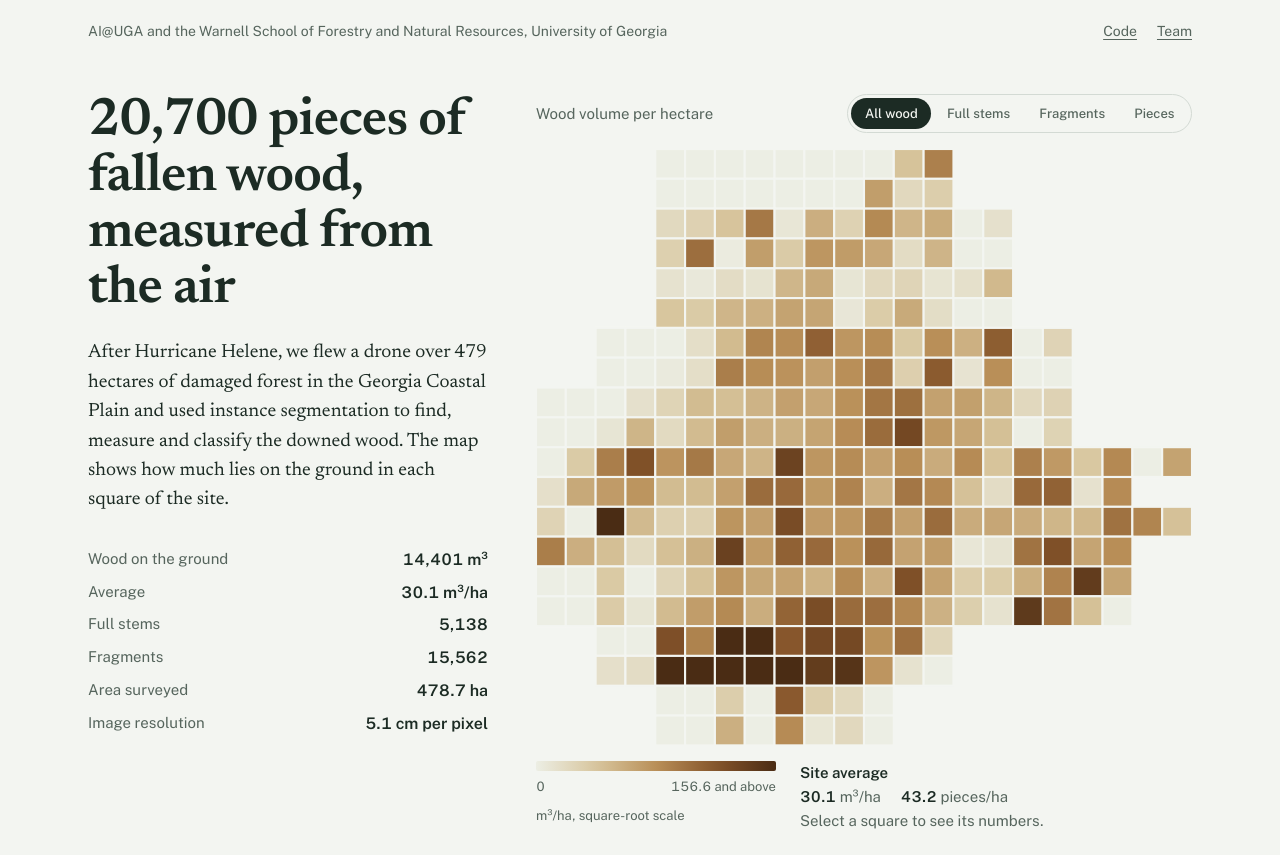
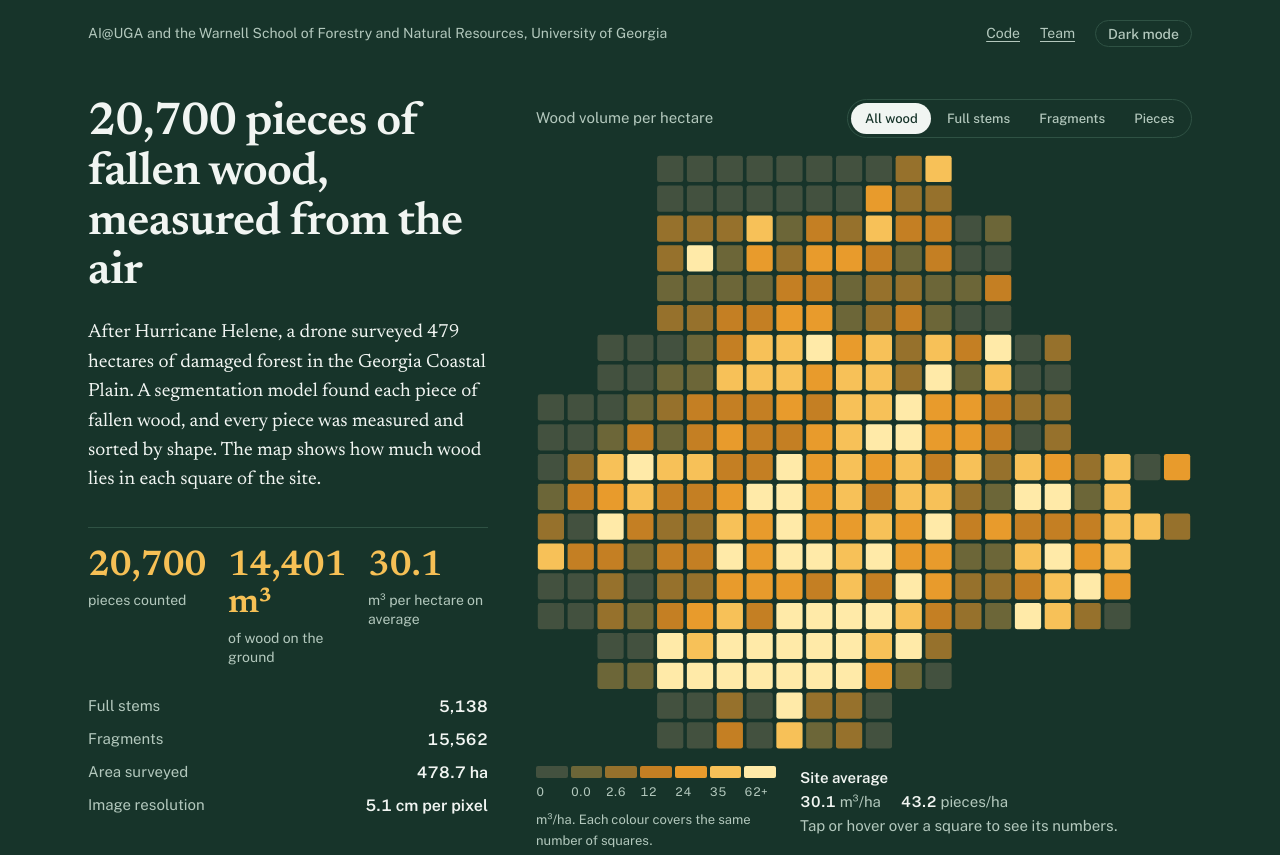
Before and after one commit to AI-UGA/fallen-tree-detection, a plain HTML site: page docs/index.html in a window 1280 px wide. Shown: the top 855 px of the page. Drawn offline with nearby package versions, Linux system fonts and the light colour scheme.

Commit message:
Project page, illustrated README and site assets

```diff
--- a/docs/index.html
+++ b/docs/index.html
@@ -19,11 +19,6 @@
   --frag: #ef9f27;
   --focus: #1d6fd1;
   --accent: #1f5c46;
-  --ramp-0: #eceee4;
-  --ramp-1: #d8c69e;
-  --ramp-2: #b98f58;
-  --ramp-3: #85542a;
-  --ramp-4: #4a2c14;
   --serif: "Newsreader", Georgia, "Times New Roman", serif;
   --sans: "Public Sans", system-ui, -apple-system, "Segoe UI", Roboto, sans-serif;
   color-scheme: light;
@@ -31,41 +26,46 @@
   padding-top: env(safe-area-inset-top, 0px);
   padding-bottom: env(safe-area-inset-bottom, 0px);
 }
-@media (prefers-color-scheme: dark) {
-  :root:not([data-theme="light"]) {
-    --paper: #141a17;
-    --ink: #e3e9e4;
-    --muted: #9aa8a0;
-    --rule: #2c3631;
-    --stem: #3cc196;
-    --frag: #f2ae4a;
-    --focus: #6aa8ff;
-    --accent: #86cdb0;
-    --ramp-0: #1f2723;
-    --ramp-1: #4a3b26;
-    --ramp-2: #7f5a2f;
-    --ramp-3: #c0873f;
-    --ramp-4: #f2c57d;
-    color-scheme: dark;
-  }
-}
 :root[data-theme="dark"] {
-  --paper: #141a17;
-  --ink: #e3e9e4;
-  --muted: #9aa8a0;
-  --rule: #2c3631;
+  --paper: #1f2925;
+  --ink: #e8eee9;
+  --muted: #aab8b0;
+  --rule: #3a4842;
   --stem: #3cc196;
   --frag: #f2ae4a;
   --focus: #6aa8ff;
   --accent: #86cdb0;
-  --ramp-0: #1f2723;
-  --ramp-1: #4a3b26;
-  --ramp-2: #7f5a2f;
-  --ramp-3: #c0873f;
-  --ramp-4: #f2c57d;
   color-scheme: dark;
 }
 html { scroll-padding-top: env(safe-area-inset-top, 0px); }
+
+/* The hero sits on a deep pine band so the warm map colours stand out. */
+.band {
+  --paper: #17342a;
+  --ink: #f1f5f2;
+  --muted: #b3c8bd;
+  --rule: #2f5244;
+  --accent: #f6c055;
+  --focus: #ffd27a;
+  --ramp-0: #43513f;
+  --ramp-1: #6c6638;
+  --ramp-2: #96712c;
+  --ramp-3: #c47f23;
+  --ramp-4: #e89b2c;
+  --ramp-5: #f7c158;
+  --ramp-6: #ffeaa8;
+  background: var(--paper);
+  color: var(--ink);
+}
+:root[data-theme="dark"] .band { --paper: #142c23; }
+body::before {
+  content: ""; position: fixed; inset: 0 0 auto; height: env(safe-area-inset-top, 0px);
+  background: #17342a; z-index: 10;
+}
+main > section:first-child { border-top: 0; }
+.kpis { display: grid; grid-template-columns: repeat(3, minmax(0, 1fr)); gap: 1.25rem; margin: 0 0 1.75rem; padding-top: 1.25rem; border-top: 1px solid var(--rule); }
+.kpis b { display: block; font: 600 clamp(1.7rem, 2.8vw, 2.3rem)/1.05 var(--serif); color: var(--accent); }
+.kpis span { display: block; margin-top: .35rem; font-size: .875rem; color: var(--muted); line-height: 1.35; }
 *, *::before, *::after { box-sizing: inherit; }
 body {
   margin: 0;
@@ -87,7 +87,7 @@ a:hover { text-decoration-thickness: 2px; }
   gap: 1rem; flex-wrap: wrap;
   padding: 1.25rem 0; font-size: .875rem; color: var(--muted);
 }
-.top nav { display: flex; gap: 1.25rem; }
+.top nav { display: flex; gap: 1.25rem; align-items: center; }
 
 /* Hero: the map is the subject, so it gets the room. */
 .hero {
@@ -98,7 +98,7 @@ a:hover { text-decoration-thickness: 2px; }
   padding: 2rem 0 4rem;
 }
 h1 {
-  font: 600 clamp(2.1rem, 4.2vw, 3.3rem)/1.06 var(--serif);
+  font: 600 clamp(2rem, 3.6vw, 2.9rem)/1.08 var(--serif);
   letter-spacing: -.015em;
   margin: 0 0 1.25rem;
   font-variation-settings: "opsz" 72;
@@ -122,15 +122,19 @@ h1 {
 .map { position: relative; }
 .map svg { display: block; width: 100%; height: auto; touch-action: manipulation; }
 .map svg:focus-visible { outline: 2px solid var(--focus); outline-offset: 6px; border-radius: 2px; }
-.cell { stroke: var(--paper); stroke-width: .7; cursor: pointer; }
-.cell.sel { stroke: var(--ink); stroke-width: 1.6; }
+.cell { cursor: pointer; }
+.cell:hover { stroke: var(--ink); stroke-width: .8; }
+.cell.sel { stroke: var(--ink); stroke-width: 1.4; }
 
 .map-foot {
   display: grid; grid-template-columns: minmax(0, 15rem) minmax(0, 1fr);
   gap: 1.5rem; margin-top: 1rem; align-items: start;
 }
-.legend-bar { height: 10px; border-radius: 2px; }
-.legend-ticks { display: flex; justify-content: space-between; font-size: .8125rem; color: var(--muted); margin-top: .35rem; }
+.legend { display: grid; grid-template-columns: repeat(7, minmax(0, 1fr)); gap: 3px; }
+.legend i { display: block; height: 12px; border-radius: 2px; }
+.legend span { display: block; font-size: .75rem; color: var(--muted); margin-top: .3rem; white-space: nowrap; }
+.theme-btn { font: 500 .875rem/1 var(--sans); color: inherit; background: none; border: 1px solid var(--rule); border-radius: 999px; padding: .35rem .75rem; cursor: pointer; }
+.theme-btn:hover { border-color: var(--muted); }
 .legend-caption { font-size: .8125rem; color: var(--muted); margin-top: .5rem; }
 .readout { font-size: .9375rem; min-height: 4.8em; }
 .readout strong { font-weight: 600; }
@@ -218,20 +222,22 @@ footer p { margin: 0 0 .5rem; max-width: 46em; }
 </style>
 </head>
 <body>
+<div class="band">
 <div class="wrap">
   <header class="top">
     <span>AI@UGA and the Warnell School of Forestry and Natural Resources, University of Georgia</span>
     <nav>
       <a href="https://github.com/AI-UGA/fallen-tree-detection">Code</a>
       <a href="#team">Team</a>
+      <button type="button" class="theme-btn" id="theme-toggle">Dark mode</button>
     </nav>
   </header>
 
-  <main>
     <div class="hero">
       <div>
         <h1 id="headline">Fallen wood after Hurricane Helene, measured from the air</h1>
         <p class="lead" id="lead">We flew a drone over a windthrow site in the Georgia Coastal Plain and used instance segmentation to find, measure and classify the downed wood. The map shows how much lies on the ground in each square of the site.</p>
+        <div class="kpis" id="kpis"></div>
         <dl class="facts" id="facts"></dl>
       </div>
 
@@ -248,27 +254,30 @@ footer p { margin: 0 0 .5rem; max-width: 46em; }
         <div class="map" id="map"><p class="notice" id="map-notice">Loading site data.</p></div>
         <div class="map-foot">
           <div>
-            <div class="legend-bar" id="legend-bar"></div>
-            <div class="legend-ticks"><span id="legend-min">0</span><span id="legend-max"></span></div>
+            <div class="legend" id="legend"></div>
             <div class="legend-caption" id="legend-caption"></div>
           </div>
           <div class="readout" id="readout" aria-live="polite"></div>
         </div>
       </figure>
     </div>
+</div>
+</div>
 
+<div class="wrap">
+  <main>
     <section aria-labelledby="how">
       <h2 id="how">How it works</h2>
-      <p class="section-lead">One pass from drone imagery to an inventory table, with every piece measured individually.</p>
+      <p class="section-lead">From drone photos to a table of every fallen piece, in four steps.</p>
       <ol class="steps">
-        <li><img src="assets/img/step1_image.jpg" alt="Drone image of a patch of storm-damaged forest with fallen trunks on the ground" loading="lazy" onerror="this.remove()"><h3>Fly and tile</h3><p id="step-fly">A drone photographs the site after the storm. The stitched orthomosaic is cut into squares of 2,500 pixels.</p></li>
-        <li><img src="assets/img/step2_detect.jpg" alt="The same patch with every detected piece of wood outlined" loading="lazy" onerror="this.remove()"><h3>Detect</h3><p>A YOLOv8 segmentation model, trained on 15,809 hand-drawn outlines, traces each piece of fallen wood.</p></li>
-        <li><img src="assets/img/step3_measure.jpg" alt="One fallen trunk with its outline and centreline, labelled with length, width and volume" loading="lazy" onerror="this.remove()"><h3>Measure</h3><p>Each outline gets a centreline and widths sampled along it. Volume comes from stacking cone sections, or frusta, along the length.</p></li>
-        <li><img src="assets/img/step4_classify.jpg" alt="The patch with full stems in green, fragments in orange and set-aside pieces in grey" loading="lazy" onerror="this.remove()"><h3>Classify</h3><p>Long, slender pieces are full stems and the rest are fragments. Pieces cut by a tile edge or too small to measure are set aside.</p></li>
+        <li><img src="assets/img/step1_image.jpg" alt="Drone image of a patch of storm-damaged forest with fallen trunks on the ground" loading="lazy" onerror="this.remove()"><h3>Fly and tile</h3><p id="step-fly">A drone photographs the site after the storm. The photos are stitched into one map and cut into squares.</p></li>
+        <li><img src="assets/img/step2_detect.jpg" alt="The same patch with every detected piece of wood outlined" loading="lazy" onerror="this.remove()"><h3>Detect</h3><p>A YOLOv8 segmentation model, trained on 15,809 hand-drawn outlines, outlines each piece of fallen wood.</p></li>
+        <li><img src="assets/img/step3_measure.jpg" alt="One fallen trunk with its outline and centreline, labelled with length, width and volume" loading="lazy" onerror="this.remove()"><h3>Measure</h3><p>A centreline is drawn through each outline and the width is measured along it. Volume is the sum of short tapered sections along the piece.</p></li>
+        <li><img src="assets/img/step4_classify.jpg" alt="The patch with full stems in green, fragments in orange and set-aside pieces in grey" loading="lazy" onerror="this.remove()"><h3>Classify</h3><p>Long, slender pieces are full stems; the rest are fragments. Pieces cut off by a square's edge, or too small to measure, are set aside.</p></li>
       </ol>
       <figure class="wide">
         <img src="assets/img/fig_workflow.png" alt="Workflow diagram from drone survey to inventory table" loading="lazy" onerror="this.closest('figure').remove()">
-        <figcaption>The full workflow, as drawn for the paper.</figcaption>
+        <figcaption>The full workflow.</figcaption>
       </figure>
     </section>
 
@@ -276,7 +285,7 @@ footer p { margin: 0 0 .5rem; max-width: 46em; }
       <div class="split">
         <div>
           <h2 id="comp">A quarter of the pieces, most of the wood</h2>
-          <p class="section-lead" id="comp-lead">Full stems are long and slender enough to be whole fallen trees. They are a minority of the pieces but carry most of the volume.</p>
+          <p class="section-lead" id="comp-lead">Full stems are the long, slender pieces. There are few of them, but they hold most of the wood.</p>
           <div class="key"><span><i style="background:var(--stem)"></i>Full stems</span><span><i style="background:var(--frag)"></i>Fragments</span></div>
         </div>
         <div id="shares"></div>
@@ -285,13 +294,13 @@ footer p { margin: 0 0 .5rem; max-width: 46em; }
 
     <section aria-labelledby="len">
       <h2 id="len">Piece length</h2>
-      <p class="section-lead" id="len-lead">Counted pieces by length, in one-metre bins. The dashed line marks the minimum length for a full stem.</p>
+      <p class="section-lead" id="len-lead">How many pieces fall in each one-metre length range. The dashed line is the minimum length for a full stem.</p>
       <div class="hist" id="hist"></div>
     </section>
 
     <section aria-labelledby="figs" id="figs-section">
       <h2 id="figs">Figures from the paper</h2>
-      <p class="section-lead">Detection examples and the main results, at web size.</p>
+      <p class="section-lead">Detection examples and the main results.</p>
       <div class="gallery">
         <figure><img src="assets/img/fig_gallery.jpg" alt="Examples of detected fallen wood on drone imagery" loading="lazy" onerror="this.closest('figure').remove()"><figcaption>Detection examples.</figcaption></figure>
         <figure><img src="assets/img/fig_density.png" alt="Map of wood volume density across the site on an anonymized grid" loading="lazy" onerror="this.closest('figure').remove()"><figcaption>Volume density across the site.</figcaption></figure>
@@ -302,7 +311,7 @@ footer p { margin: 0 0 .5rem; max-width: 46em; }
 
     <section aria-labelledby="nums">
       <h2 id="nums">By the numbers</h2>
-      <p class="section-lead">Lengths, widths and volumes are measured per piece. Typical values are medians.</p>
+      <p class="section-lead">Every piece is measured on its own. “Typical” means the median.</p>
       <div class="stats" id="stats"></div>
       <div class="conc">
         <div>
@@ -318,7 +327,7 @@ footer p { margin: 0 0 .5rem; max-width: 46em; }
         <div>
           <h2 id="team">Team</h2>
           <ul class="people">
-            <li>Dang Hoang <span>AI@UGA, University of Georgia</span></li>
+            <li>Dang Hoang <span>Project Manager, AI@UGA, University of Georgia</span></li>
             <li>Rishab Subramaniyan <span>AI@UGA, University of Georgia</span></li>
             <li>Owen Norman <span>Brown University</span></li>
             <li>Joey Hattan <span>AI@UGA, University of Georgia</span></li>
@@ -372,10 +381,8 @@ footer p { margin: 0 0 .5rem; max-width: 46em; }
     return [(n >> 16) & 255, (n >> 8) & 255, n & 255];
   }
   function ramp() {
-    var cs = getComputedStyle(document.documentElement);
-    var stops = [];
-    for (var i = 0; i < 5; i++) stops.push(hexToRgb(cs.getPropertyValue("--ramp-" + i) || "#888888"));
-    return stops;
+    // Same values as --ramp-0..6 on .band; kept here so the map never depends on CSS support.
+    return ["#43513f", "#6c6638", "#96712c", "#c47f23", "#e89b2c", "#f7c158", "#ffeaa8"].map(hexToRgb);
   }
   function colourAt(stops, t) {
     t = Math.max(0, Math.min(1, t));
@@ -392,12 +399,20 @@ footer p { margin: 0 0 .5rem; max-width: 46em; }
   function fillFacts(s) {
     $("headline").textContent = fmt(s.pieces, 0) + " pieces of fallen wood, measured from the air";
     $("lead").textContent =
-      "After Hurricane Helene, we flew a drone over " + fmt(s.imaged_ha, 0) +
-      " hectares of damaged forest in the Georgia Coastal Plain and used instance segmentation to find, measure and classify the downed wood. The map shows how much lies on the ground in each square of the site.";
+      "After Hurricane Helene, a drone surveyed " + fmt(s.imaged_ha, 0) +
+      " hectares of damaged forest in the Georgia Coastal Plain. A segmentation model found each piece of fallen wood, and every piece was measured and sorted by shape. The map shows how much wood lies in each square of the site.";
     var side = Math.round(2500 * s.gsd_m);
+    var k = $("kpis");
+    k.innerHTML = "";
+    [[fmt(s.pieces, 0), "pieces counted"],
+     [fmt(s.volume_m3, 0) + " m³", "of wood on the ground"],
+     [fmt(s.density_m3_ha, 1), "m³ per hectare on average"]].forEach(function (x) {
+      var d = document.createElement("div");
+      var b = document.createElement("b"); b.textContent = x[0];
+      var sp = document.createElement("span"); sp.textContent = x[1];
+      d.appendChild(b); d.appendChild(sp); k.appendChild(d);
+    });
     var rows = [
-      ["Wood on the ground", fmt(s.volume_m3, 0) + " m³"],
-      ["Average", fmt(s.density_m3_ha, 1) + " m³/ha"],
       ["Full stems", fmt(s.full.n, 0)],
       ["Fragments", fmt(s.frag.n, 0)],
       ["Area surveyed", fmt(s.imaged_ha, 1) + " ha"],
@@ -410,8 +425,8 @@ footer p { margin: 0 0 .5rem; max-width: 46em; }
       var dd = document.createElement("dd"); dd.textContent = r[1];
       dl.appendChild(dt); dl.appendChild(dd);
     });
-    $("step-fly").textContent = "A drone photographs the site after the storm at about " + fmt(s.gsd_m * 100, 0) + " cm per pixel. The stitched orthomosaic is cut into squares of 2,500 pixels, " + side + " m on a side.";
-    $("len-lead").textContent = "Counted pieces by length, in one-metre bins. The dashed line marks the " + fmt(s.full_stem_min_length_m, 2) + " m minimum length for a full stem.";
+    $("step-fly").textContent = "A drone photographs the site after the storm at about " + fmt(s.gsd_m * 100, 0) + " cm per pixel. The photos are stitched into one map and cut into squares " + side + " m on a side.";
+    $("len-lead").textContent = "How many pieces fall in each one-metre length range. The dashed line is the " + fmt(s.full_stem_min_length_m, 2) + " m minimum length for a full stem.";
   }
 
   function buildMap() {
@@ -431,10 +446,11 @@ footer p { margin: 0 0 .5rem; max-width: 46em; }
     byPos = {};
     cells.forEach(function (c, i) {
       var r = document.createElementNS(NS, "rect");
-      r.setAttribute("x", (c.col - minC) * CELL);
-      r.setAttribute("y", (c.row - minR) * CELL);
-      r.setAttribute("width", CELL);
-      r.setAttribute("height", CELL);
+      r.setAttribute("x", (c.col - minC) * CELL + 0.6);
+      r.setAttribute("y", (c.row - minR) * CELL + 0.6);
+      r.setAttribute("width", CELL - 1.2);
+      r.setAttribute("height", CELL - 1.2);
+      r.setAttribute("rx", 0.8);
       r.setAttribute("class", "cell");
       var t = document.createElementNS(NS, "title");
       r.appendChild(t);
@@ -469,24 +485,39 @@ footer p { margin: 0 0 .5rem; max-width: 46em; }
     }
   }
 
+  function niceBreak(x) {
+    if (x <= 0) return 0;
+    if (x < 10) return Math.round(x * 10) / 10;
+    if (x < 100) return Math.round(x);
+    return Math.round(x / 5) * 5;
+  }
+
+  // Seven classes with about the same number of squares in each, so
+  // neighbouring squares read as clearly different steps.
   function paint() {
     var m = METRICS[metric];
     var vals = data.cells.map(m.value);
     var sorted = vals.slice().sort(function (a, b) { return a - b; });
-    var top = quantile(sorted, 0.98) || 1;
-    var stops = ramp();
+    var stops = ramp(), K = stops.length, breaks = [];
+    for (var k = 1; k < K; k++) breaks.push(niceBreak(quantile(sorted, k / K)));
+    function cls(v) { var c = 0; breaks.forEach(function (b) { if (v > b) c++; }); return c; }
+    function rgb(a) { return "rgb(" + a.join(",") + ")"; }
     rects.forEach(function (r, i) {
-      var t = Math.sqrt(Math.min(vals[i], top) / top);
-      r.setAttribute("fill", colourAt(stops, t));
+      r.setAttribute("fill", rgb(stops[cls(vals[i])]));
       r.firstChild.textContent = label(data.cells[i]) + ": " + fmt(vals[i], m.dp) + " " + m.unit;
     });
     $("map-title").textContent = m.title;
-    var grad = [];
-    for (var g = 0; g <= 10; g++) grad.push(colourAt(stops, g / 10) + " " + (g * 10) + "%");
-    $("legend-bar").style.background = "linear-gradient(to right," + grad.join(",") + ")";
-    $("legend-min").textContent = "0";
-    $("legend-max").textContent = fmt(top, m.dp) + " and above";
-    $("legend-caption").textContent = m.unit + ", square-root scale";
+    var lg = $("legend");
+    lg.innerHTML = "";
+    for (var j = 0; j < K; j++) {
+      var cell = document.createElement("div");
+      var sw = document.createElement("i");
+      sw.style.background = rgb(stops[j]);
+      var t = document.createElement("span");
+      t.textContent = j === 0 ? "0" : (j === K - 1 ? fmt(breaks[j - 1], m.dp > 0 && breaks[j - 1] < 10 ? 1 : 0) + "+" : fmt(breaks[j - 1], m.dp > 0 && breaks[j - 1] < 10 ? 1 : 0));
+      cell.appendChild(sw); cell.appendChild(t); lg.appendChild(cell);
+    }
+    $("legend-caption").textContent = m.unit + ". Each colour covers the same number of squares.";
     renderReadout();
   }
 
@@ -515,7 +546,7 @@ footer p { margin: 0 0 .5rem; max-width: 46em; }
         "<span><b>" + fmt(s.pieces_per_ha, 1) + "</b> pieces/ha</span>";
       var hint = document.createElement("div");
       hint.className = "row";
-      hint.textContent = "Select a square to see its numbers.";
+      hint.textContent = "Tap or hover over a square to see its numbers.";
       el.appendChild(p); el.appendChild(row); el.appendChild(hint);
       return;
     }
@@ -534,8 +565,8 @@ footer p { margin: 0 0 .5rem; max-width: 46em; }
     var b = document.createElement("div");
     b.className = "row";
     b.innerHTML =
-      "<span><b>" + fmt(c.n_full, 0) + "</b> full stems</span>" +
-      "<span><b>" + fmt(c.n_frag, 0) + "</b> fragments</span>";
+      "<span><b>" + fmt(c.n_full, 0) + "</b> full stem" + (c.n_full === 1 ? "" : "s") + "</span>" +
+      "<span><b>" + fmt(c.n_frag, 0) + "</b> fragment" + (c.n_frag === 1 ? "" : "s") + "</span>";
     el.appendChild(head); el.appendChild(a); el.appendChild(b);
   }
 
@@ -559,8 +590,8 @@ footer p { margin: 0 0 .5rem; max-width: 46em; }
       host.appendChild(wrap);
     });
     $("comp-lead").textContent =
-      "Full stems are long and slender enough to be whole fallen trees. They are " +
-      fmt(pct(s.full.n, n), 0) + "% of the pieces but carry " + fmt(pct(s.full.v, v), 0) + "% of the volume.";
+      "Full stems are the long, slender pieces. They are " +
+      fmt(pct(s.full.n, n), 0) + "% of the pieces but hold " + fmt(pct(s.full.v, v), 0) + "% of the wood.";
   }
 
   function renderHist() {
@@ -606,7 +637,7 @@ footer p { margin: 0 0 .5rem; max-width: 46em; }
         ["Pieces", fmt(c.n, 0)],
         ["Volume", fmt(c.v, 0) + " m³"],
         ["Typical length", fmt(c.median_length_m, 1) + " m"],
-        ["90th percentile length", fmt(c.p90_length_m, 1) + " m"],
+        ["1 in 10 longer than", fmt(c.p90_length_m, 1) + " m"],
         ["Longest", fmt(c.max_length_m, 1) + " m"],
         ["Typical volume", fmt(c.median_volume_m3, 2) + " m³"]
       ];
@@ -674,8 +705,8 @@ footer p { margin: 0 0 .5rem; max-width: 46em; }
     }
     var top10 = yAt(0.10), half = xAt(0.5);
     $("conc-title").textContent = "The densest tenth of the site holds " + fmt(top10 * 100, 0) + "% of the wood";
-    $("conc-lead").textContent = "Half of all the downed volume lies on " + fmt(half * 100, 0) +
-      "% of the surveyed area. Squares are ranked from densest to sparsest; the dashed line is what an even spread would look like.";
+    $("conc-lead").textContent = "Half of the wood sits on just " + fmt(half * 100, 0) +
+      "% of the area. Squares are ranked from densest to sparsest; the dashed line shows a perfectly even spread.";
     var W = 520, H = 320, L = 42, R = 14, T = 12, B = 40;
     function X(x) { return L + x * (W - L - R); }
     function Y(y) { return T + (1 - y) * (H - T - B); }
@@ -714,9 +745,20 @@ footer p { margin: 0 0 .5rem; max-width: 46em; }
     });
   });
 
-  var mq = window.matchMedia("(prefers-color-scheme: dark)");
-  var onScheme = function () { if (data) { paint(); renderHist(); } };
-  if (mq.addEventListener) mq.addEventListener("change", onScheme); else if (mq.addListener) mq.addListener(onScheme);
+  var btn = $("theme-toggle");
+  function applyTheme(t) {
+    document.documentElement.setAttribute("data-theme", t);
+    btn.textContent = t === "dark" ? "Light mode" : "Dark mode";
+    if (data) { paint(); renderHist(); renderConcentration(); }
+  }
+  var saved = "light";
+  try { saved = localStorage.getItem("theme") || "light"; } catch (e) {}
+  applyTheme(saved);
+  btn.addEventListener("click", function () {
+    var next = document.documentElement.getAttribute("data-theme") === "dark" ? "light" : "dark";
+    try { localStorage.setItem("theme", next); } catch (e) {}
+    applyTheme(next);
+  });
 
   function fail(msg) {
     var n = $("map-notice");
```
Also changed, not shown: 1 other file.
